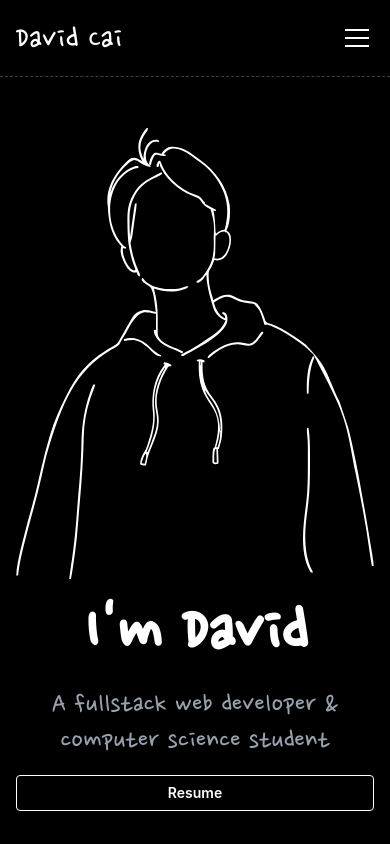
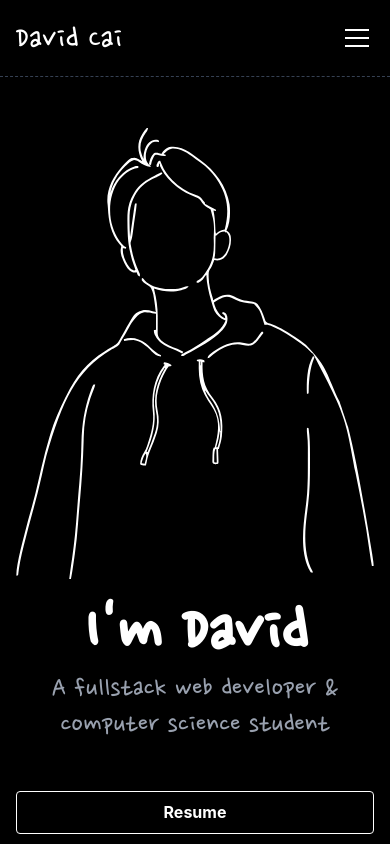
Before and after one commit to davidxcai/david-cai-portfolio, a React (Vite) app: page / in a window 390 px wide. Shown: the top 844 px of the page. Built offline with nearby package versions, Linux system fonts and the light colour scheme.

Commit message:
Updated resume button

```diff
--- a/src/components/HeroSection.tsx
+++ b/src/components/HeroSection.tsx
@@ -1,4 +1,4 @@
-import { Button, Flex } from "@mantine/core";
+import { Flex } from "@mantine/core";
 import { useMediaQuery } from "@mantine/hooks";
 import { ProfilePicture } from "../assets/ProfilePicture";
 import { NavLink } from "react-router-dom";
@@ -14,24 +14,29 @@ export function HeroSection() {
             className="mb-16 md:mb-24"
         >
             <ProfilePicture />
-            <div className="flex flex-col flex-wrap gap-4 w-full md:w-1/2">
-                <h1 className="text-7xl sm:text-9xl font-bold nanum-text text-center md:text-left">
-                    I'm David
-                </h1>
-                <p className="text-gray-400 text-3xl sm:text-5xl nanum-text text-center md:text-left">
-                    A fullstack web developer & computer science student
-                </p>
+            <div className="flex flex-col flex-wrap gap-12 w-full md:w-1/2">
+                <div>
+                    <h1 className="text-7xl sm:text-9xl font-bold nanum-text text-center md:text-left">
+                        I'm David
+                    </h1>
+                    <h3 className="text-gray-400 text-3xl sm:text-5xl nanum-text text-center md:text-left">
+                        A fullstack web developer & computer science student
+                    </h3>
+                </div>
                 {isMobile && (
-                    <Button
-                        variant="outline"
-                        color="white"
-                        component={NavLink}
+                    <NavLink
                         to="/resume"
+                        className="bg-transparent border-1 border-white hover:border-indigo-500 hover:text-indigo-500 py-2 rounded-sm font-bold text-center"
                     >
                         Resume
-                    </Button>
+                    </NavLink>
                 )}
             </div>
         </Flex>
     );
 }
+{
+    /* <Button variant="outline" color="white" component={NavLink} to="/resume">
+    Resume
+</Button>; */
+}
```
